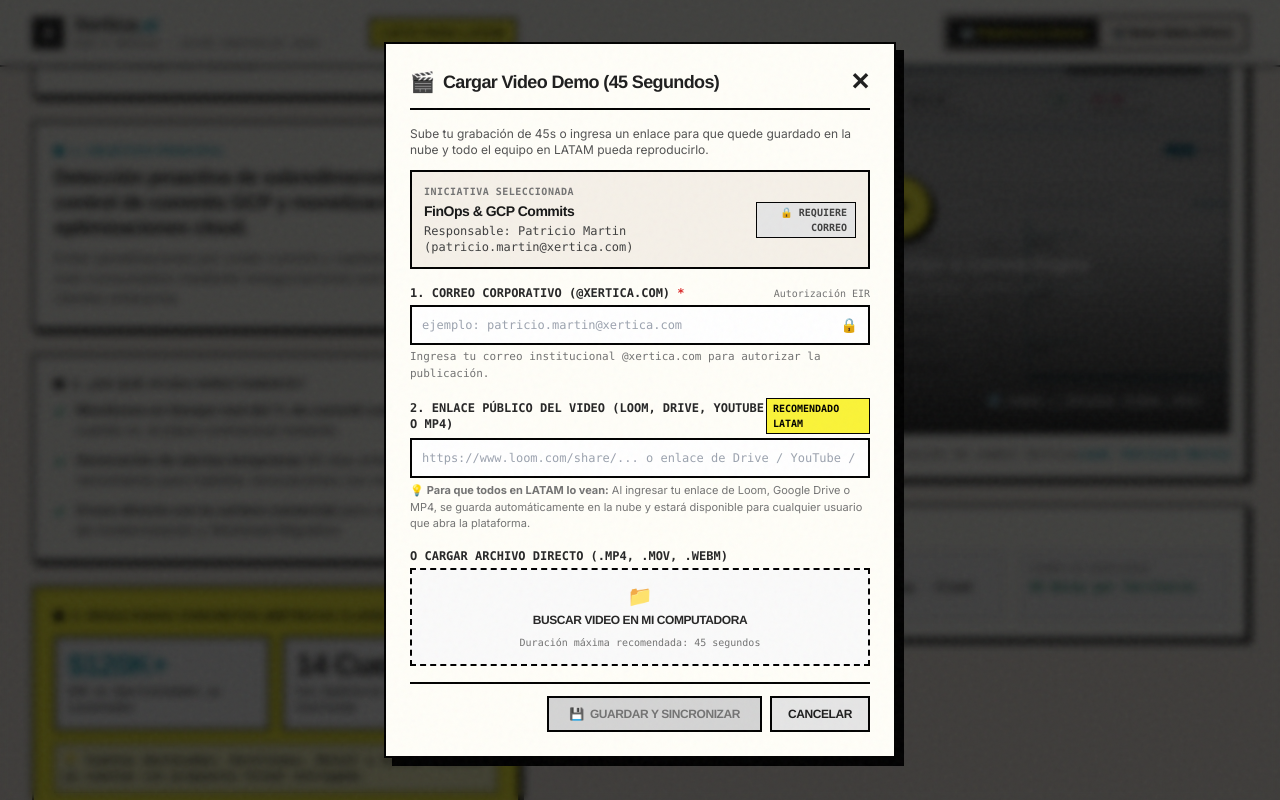
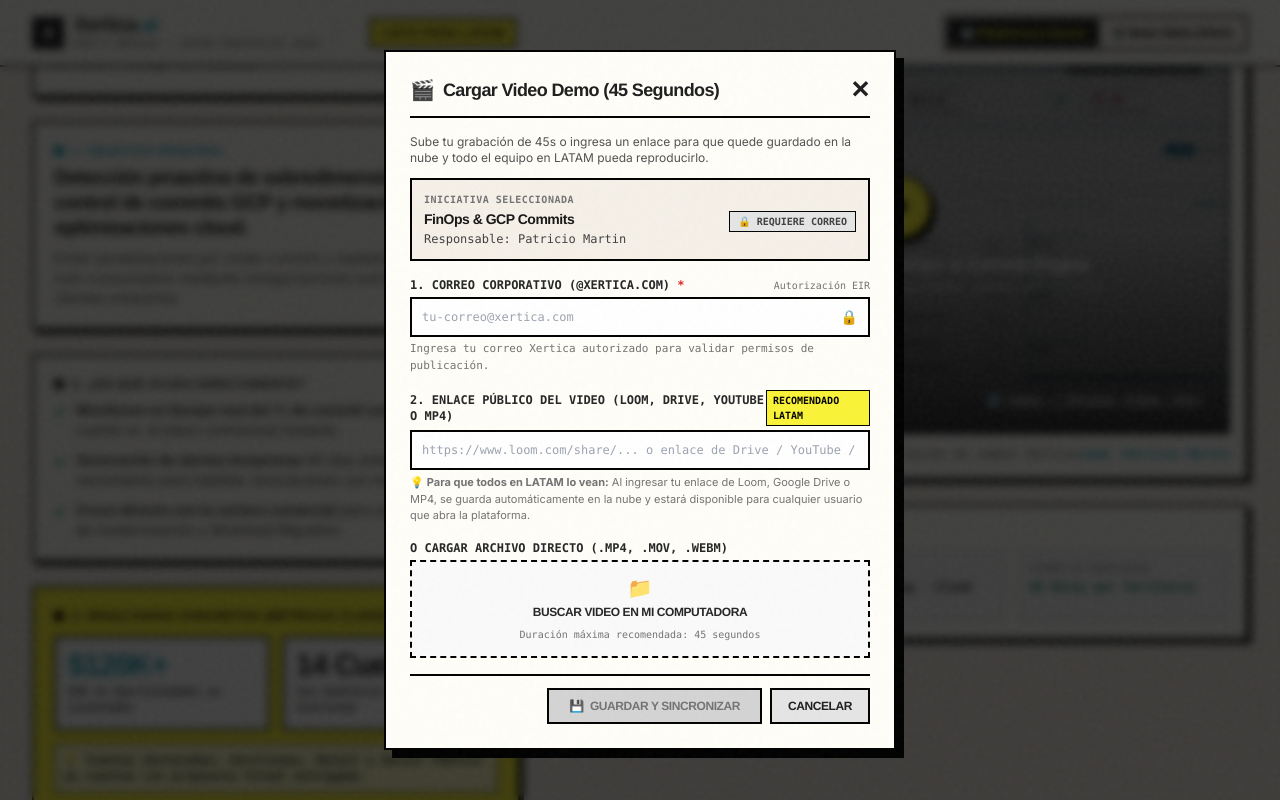
Before and after one commit to carlosespinosa-xertrepo/eir-mexico-portfolio-latam, a website: page index.html in a window 1280 px wide. Both pictures are taken after a click on the button "⚙️ Subir / Enlazar Video (45s)". Shown: the part 674-1474 px from the top of the page. Drawn offline with nearby package versions, Linux system fonts and the light colour scheme; no server answers.

Commit message:
Hide all emails from UI and obfuscate verification using SHA-256 hashes

```diff
--- a/index.html
+++ b/index.html
@@ -1731,11 +1731,11 @@
                     <span class="text-[10px] font-mono text-neutral-500">Autorización EIR</span>
                 </div>
                 <div class="relative">
-                    <input type="email" id="auth-email-input" placeholder="ejemplo: patricio.martin@xertica.com" class="w-full p-2.5 border-2 border-black font-mono text-xs pr-9 bg-white focus:outline-none focus:ring-2 focus:ring-[#FAF338]" oninput="validateAuthEmail()">
+                    <input type="email" id="auth-email-input" placeholder="tu-correo@xertica.com" class="w-full p-2.5 border-2 border-black font-mono text-xs pr-9 bg-white focus:outline-none focus:ring-2 focus:ring-[#FAF338]" oninput="validateAuthEmail()">
                     <span id="auth-email-icon" class="absolute right-3 top-2.5 text-sm">🔒</span>
                 </div>
                 <div id="auth-email-feedback" class="mt-1 text-[11px] font-mono">
-                    <span class="text-neutral-500">Ingresa tu correo Xertica asignado para validar permisos de publicación.</span>
+                    <span class="text-neutral-500">Ingresa tu correo Xertica autorizado para validar permisos de publicación.</span>
                 </div>
             </div>
 
@@ -1876,42 +1876,50 @@ La plataforma cuenta con 2 modos:
         // ==========================================
         const CLOUD_SYNC_ENDPOINT = "https://api.restful-api.dev/objects/ff808181a09d98f701a15b416db1345e";
 
-        const EIR_PROJECT_CONFIG = {
+        // Hashes criptográficos SHA-256 de los correos autorizados
+        // Garantiza que ningún correo corporativo aparezca en texto plano en la interfaz o código
+        const EIR_AUTH_HASHES = {
             patricio: {
-                id: "patricio",
+                hash: "d36c8e9b6597736f6502d6e4c80c98e2d22752865adbabe644d27da5408b7da4",
                 name: "Patricio Martin",
-                email: "patricio.martin@xertica.com",
                 projectTitle: "FinOps & GCP Commits"
             },
             jorge: {
-                id: "jorge",
+                hash: "13a0b1e336898c7f0aaf12b453eeceadb8d23fc73fef3e18148a93be394103e5",
                 name: "Jorge Caraballo Pérez-Galdós",
-                email: "jorge.caraballo@xertica.com",
                 projectTitle: "CRM Envío de Campañas"
             },
             angel: {
-                id: "angel",
+                hash: "2e19f3c3da4bb59f133ee975fbb8b88cd1e77d30234cf27f318d221f8a6c2b0e",
                 name: "Angel Solis",
-                email: "angel.solis@xertica.com",
                 projectTitle: "Torre Preventa + Gemini"
             },
             carlos: {
-                id: "carlos",
+                hash: "d8b8428916dcfb94fe2aff1192ffe95e1224e4c6d18c5ed5ffc6928709f24e6c",
                 name: "Carlos Espinosa",
-                email: "carlos.espinosa@xertica.com",
                 projectTitle: "Salesforce vs Partner Hub"
             }
         };
 
-        const ALL_EIR_EMAILS = {
-            "patricio.martin@xertica.com": "Patricio Martin",
-            "angel.solis@xertica.com": "Angel Solis",
-            "carlos.espinosa@xertica.com": "Carlos Espinosa",
-            "jorge.caraballo@xertica.com": "Jorge Caraballo Pérez-Galdós"
+        const TEAM_MEMBER_HASHES = {
+            "d36c8e9b6597736f6502d6e4c80c98e2d22752865adbabe644d27da5408b7da4": "Patricio Martin",
+            "2e19f3c3da4bb59f133ee975fbb8b88cd1e77d30234cf27f318d221f8a6c2b0e": "Angel Solis",
+            "d8b8428916dcfb94fe2aff1192ffe95e1224e4c6d18c5ed5ffc6928709f24e6c": "Carlos Espinosa",
+            "13a0b1e336898c7f0aaf12b453eeceadb8d23fc73fef3e18148a93be394103e5": "Jorge Caraballo Pérez-Galdós"
         };
 
         let isAuthValid = false;
         let uploadedVideoBlobs = {};
+
+        async function computeSHA256(str) {
+            try {
+                const buf = new TextEncoder().encode(str.trim().toLowerCase());
+                const hashBuf = await crypto.subtle.digest('SHA-256', buf);
+                return Array.from(new Uint8Array(hashBuf)).map(b => b.toString(16).padStart(2, '0')).join('');
+            } catch(e) {
+                return '';
+            }
+        }
 
         function formatVideoEmbed(url) {
             if (!url) return null;
@@ -1988,12 +1996,12 @@ La plataforma cuenta con 2 modos:
         }
 
         function openVideoSettings(eir) {
-            const project = EIR_PROJECT_CONFIG[eir];
+            const project = EIR_AUTH_HASHES[eir];
             if (!project) return;
 
             document.getElementById('video-target-eir').value = eir;
             document.getElementById('modal-project-name').innerText = project.projectTitle;
-            document.getElementById('modal-project-owner').innerText = `Responsable: ${project.name} (${project.email})`;
+            document.getElementById('modal-project-owner').innerText = `Responsable: ${project.name}`;
 
             const savedEmail = localStorage.getItem('eir_auth_email') || '';
             const emailInput = document.getElementById('auth-email-input');
@@ -2025,18 +2033,18 @@ La plataforma cuenta con 2 modos:
             modal.classList.remove('flex');
         }
 
-        function validateAuthEmail() {
+        async function validateAuthEmail() {
             const eir = document.getElementById('video-target-eir').value;
-            const project = EIR_PROJECT_CONFIG[eir];
+            const project = EIR_AUTH_HASHES[eir];
             const emailInput = document.getElementById('auth-email-input');
             const feedback = document.getElementById('auth-email-feedback');
             const icon = document.getElementById('auth-email-icon');
             const badge = document.getElementById('modal-auth-badge');
-            const val = emailInput ? emailInput.value.trim().toLowerCase() : '';
-
-            if (!val) {
+            const rawVal = emailInput ? emailInput.value.trim().toLowerCase() : '';
+
+            if (!rawVal) {
                 isAuthValid = false;
-                feedback.innerHTML = '<span class="text-neutral-500">Ingresa tu correo institucional @xertica.com para autorizar la publicación.</span>';
+                feedback.innerHTML = '<span class="text-neutral-500">Ingresa tu correo Xertica autorizado para validar permisos de publicación.</span>';
                 icon.innerText = '🔒';
                 badge.className = 'px-2 py-0.5 bg-neutral-200 text-neutral-700 border border-black font-mono text-[10px] font-bold uppercase inline-block';
                 badge.innerText = '🔒 Requiere Correo';
@@ -2044,27 +2052,29 @@ La plataforma cuenta con 2 modos:
                 return false;
             }
 
-            if (project && val === project.email.toLowerCase()) {
+            const inputHash = await computeSHA256(rawVal);
+
+            if (project && inputHash === project.hash) {
                 isAuthValid = true;
-                feedback.innerHTML = `<span class="text-emerald-700 font-bold">✅ Autorizado: Responsable directo del proyecto (${project.name})</span>`;
+                feedback.innerHTML = `<span class="text-emerald-700 font-bold">✅ Identidad verificada: Responsable del proyecto (${project.name})</span>`;
                 icon.innerText = '✅';
                 badge.className = 'px-2 py-0.5 bg-emerald-100 text-emerald-800 border border-emerald-600 font-mono text-[10px] font-bold uppercase inline-block';
                 badge.innerText = '✔ Responsable Autorizado';
-                try { localStorage.setItem('eir_auth_email', val); } catch(e){}
+                try { localStorage.setItem('eir_auth_email', rawVal); } catch(e){}
                 checkFormReady();
                 return true;
-            } else if (ALL_EIR_EMAILS[val]) {
+            } else if (TEAM_MEMBER_HASHES[inputHash]) {
                 isAuthValid = true;
-                feedback.innerHTML = `<span class="text-emerald-700 font-bold">✅ Autorizado: Miembro del EIR'S Team (${ALL_EIR_EMAILS[val]})</span>`;
+                feedback.innerHTML = `<span class="text-emerald-700 font-bold">✅ Identidad verificada: Miembro del EIR'S Team (${TEAM_MEMBER_HASHES[inputHash]})</span>`;
                 icon.innerText = '✅';
                 badge.className = 'px-2 py-0.5 bg-emerald-100 text-emerald-800 border border-emerald-600 font-mono text-[10px] font-bold uppercase inline-block';
                 badge.innerText = '✔ EIR Team Autorizado';
-                try { localStorage.setItem('eir_auth_email', val); } catch(e){}
+                try { localStorage.setItem('eir_auth_email', rawVal); } catch(e){}
                 checkFormReady();
                 return true;
             } else {
                 isAuthValid = false;
-                feedback.innerHTML = `<span class="text-red-600 font-bold">❌ Correo no autorizado (${val}). Solo miembros del equipo EIR pueden publicar videos.</span>`;
+                feedback.innerHTML = `<span class="text-red-600 font-bold">❌ Correo no autorizado. Solo miembros del equipo EIR pueden publicar videos.</span>`;
                 icon.innerText = '❌';
                 badge.className = 'px-2 py-0.5 bg-red-100 text-red-800 border border-red-600 font-mono text-[10px] font-bold uppercase inline-block';
                 badge.innerText = '✕ No Autorizado';
@@ -2112,6 +2122,8 @@ La plataforma cuenta con 2 modos:
             const urlInput = document.getElementById('video-input-url').value.trim();
             const sourceUrl = urlInput || uploadedVideoBlobs[eir];
             const authorEmail = document.getElementById('auth-email-input').value.trim().toLowerCase();
+            const authorHash = await computeSHA256(authorEmail);
+            const authorDisplayName = TEAM_MEMBER_HASHES[authorHash] ? `${TEAM_MEMBER_HASHES[authorHash]} (EIR Team)` : 'EIR Team';
 
             if (!sourceUrl) {
                 alert("Por favor ingresa un enlace de video o selecciona un archivo.");
@@ -2146,7 +2158,7 @@ La plataforma cuenta con 2 modos:
                         body: JSON.stringify({
                             name: "eir-portfolio-videos",
                             data: currentData,
-                            lastUpdatedBy: authorEmail,
+                            lastUpdatedBy: authorDisplayName,
                             lastUpdatedAt: new Date().toISOString()
                         })
                     });
```
